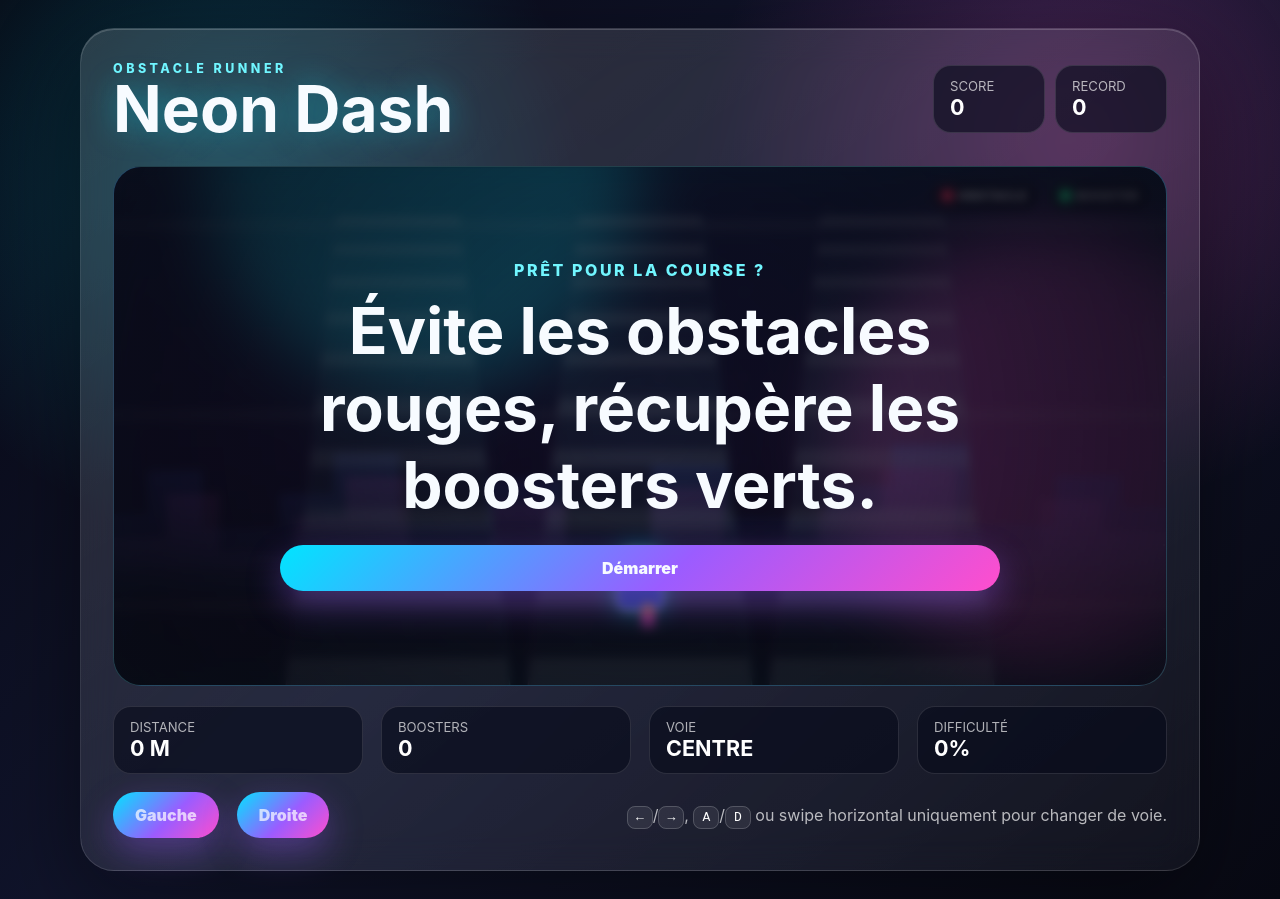
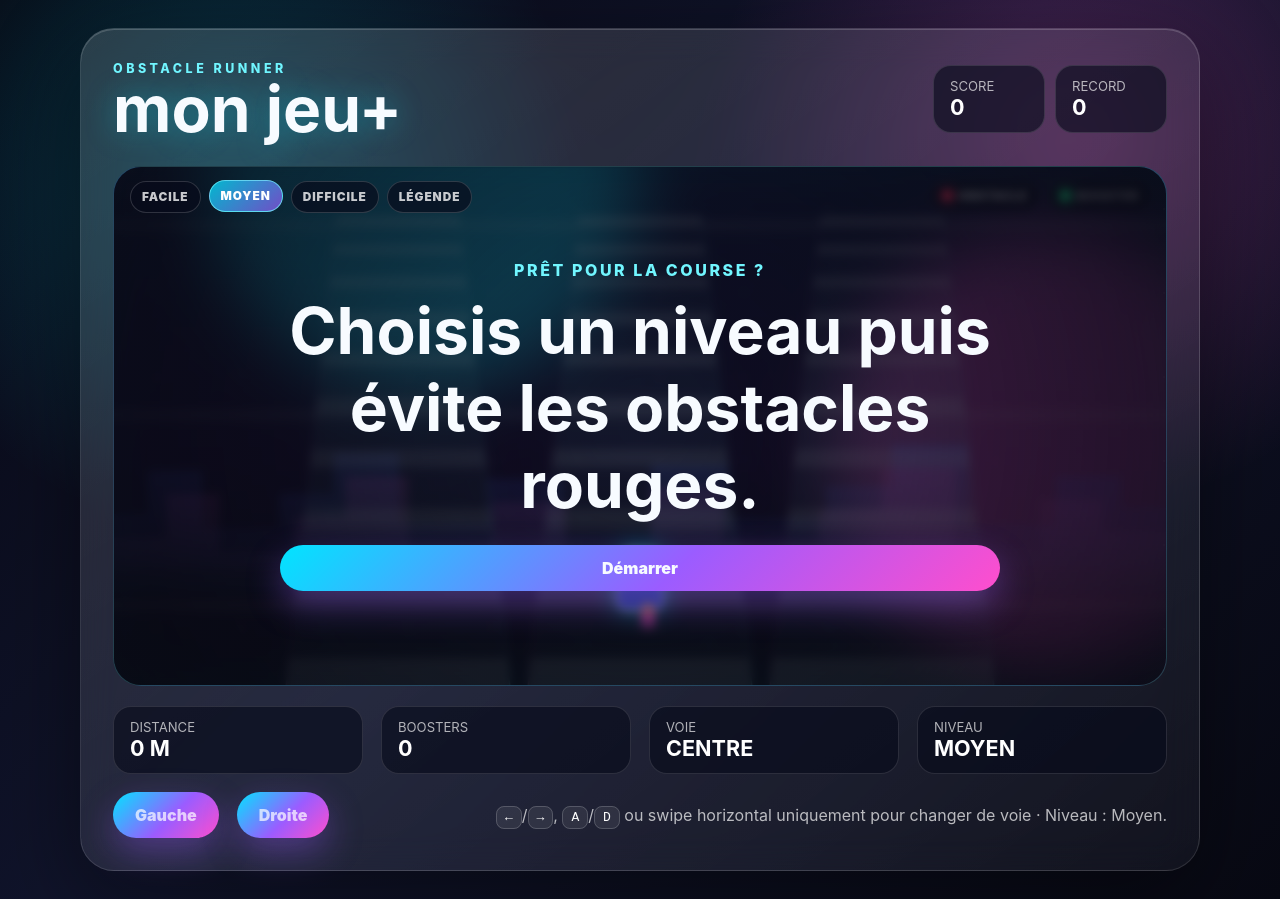
Before and after one commit to djkmill33-creator/Game, a React (Vite) app: page / in a window 1280 px wide. Built offline with nearby package versions, Linux system fonts and the light colour scheme.

Commit message:
Add mon jeu plus difficulty levels

```diff
--- a/index.html
+++ b/index.html
@@ -3,7 +3,7 @@
   <head>
     <meta charset="UTF-8" />
     <meta name="viewport" content="width=device-width, initial-scale=1.0" />
-    <title>Neon Dash — Obstacle Runner</title>
+    <title>mon jeu+ — Obstacle Runner</title>
   </head>
   <body>
     <div id="root"></div>
--- a/src/main.jsx
+++ b/src/main.jsx
@@ -6,9 +6,9 @@ const STAGE_HEIGHT = 520
 const PLAYER = { y: 382, width: 52, height: 66 }
 const ENTITY_START_Y = -120
 const ENTITY_END_Y = STAGE_HEIGHT + 120
-const OBSTACLE_SPEED = 4.8
-const SPAWN_MIN = 520
-const SPAWN_RANDOM = 460
+const BASE_OBSTACLE_SPEED = 4.8
+const BASE_SPAWN_MIN = 520
+const BASE_SPAWN_RANDOM = 460
 const SWIPE_THRESHOLD = 42
 const LANES = [
   { label: 'gauche', left: 27 },
@@ -20,6 +20,12 @@ const OBSTACLE_VARIANTS = [
   { width: 74, height: 54, label: 'barrière' },
   { width: 52, height: 92, label: 'tour' },
 ]
+const DIFFICULTIES = {
+  facile: { label: 'Facile', speed: 0.82, spawn: 1.28, score: 1 },
+  moyen: { label: 'Moyen', speed: 1, spawn: 1, score: 1.2 },
+  difficile: { label: 'Difficile', speed: 1.22, spawn: 0.82, score: 1.45 },
+  legende: { label: 'Légende', speed: 1.48, spawn: 0.66, score: 1.8 },
+}
 
 const clampLane = (laneIndex) => Math.max(0, Math.min(LANES.length - 1, laneIndex))
 
@@ -58,12 +64,12 @@ function verticalOverlap(a, b) {
 }
 
 function useHighScore(score, gameState) {
-  const [bestScore, setBestScore] = useState(() => Number(localStorage.getItem('neonDashBest') || 0))
+  const [bestScore, setBestScore] = useState(() => Number(localStorage.getItem('monJeuPlusBest') || 0))
 
   useEffect(() => {
     if (gameState === 'over' && score > bestScore) {
       setBestScore(score)
-      localStorage.setItem('neonDashBest', String(score))
+      localStorage.setItem('monJeuPlusBest', String(score))
     }
   }, [bestScore, gameState, score])
 
@@ -77,6 +83,7 @@ function App() {
   const [score, setScore] = useState(0)
   const [boosters, setBoosters] = useState(0)
   const [speedBoost, setSpeedBoost] = useState(1)
+  const [difficultyKey, setDifficultyKey] = useState('moyen')
 
   const lastFrameRef = useRef(0)
   const spawnTimerRef = useRef(620)
@@ -85,6 +92,7 @@ function App() {
   const scoreRef = useRef(score)
   const bestScore = useHighScore(score, gameState)
 
+  const difficulty = DIFFICULTIES[difficultyKey]
   const currentLane = LANES[laneIndex]
   const playerBox = useMemo(
     () => ({
@@ -97,7 +105,7 @@ function App() {
 
   const resetGame = useCallback(() => {
     lastFrameRef.current = 0
-    spawnTimerRef.current = 620
+    spawnTimerRef.current = BASE_SPAWN_MIN * difficulty.spawn
     scoreRef.current = 0
     activePointersRef.current.clear()
     setLaneIndex(1)
@@ -106,11 +114,16 @@ function App() {
     setBoosters(0)
     setSpeedBoost(1)
     setGameState('playing')
-  }, [])
+  }, [difficulty.spawn])
 
   const changeLane = useCallback((direction) => {
     if (gameStateRef.current !== 'playing') return
     setLaneIndex((currentIndex) => clampLane(currentIndex + direction))
+  }, [])
+
+  const selectDifficulty = useCallback((nextDifficultyKey) => {
+    if (gameStateRef.current === 'playing') return
+    setDifficultyKey(nextDifficultyKey)
   }, [])
 
   const rememberPointer = useCallback((event) => {
@@ -189,9 +202,9 @@ function App() {
       lastFrameRef.current = timestamp
 
       if (gameStateRef.current === 'playing') {
-        const nextScore = scoreRef.current + Math.round(delta * 2)
+        const nextScore = scoreRef.current + Math.round(delta * 2 * difficulty.score)
         const nextBoost = 1 + Math.min(nextScore / 1600, 0.9)
-        const travel = OBSTACLE_SPEED * nextBoost * delta
+        const travel = BASE_OBSTACLE_SPEED * difficulty.speed * nextBoost * delta
 
         scoreRef.current = nextScore
         spawnTimerRef.current -= 16.67 * delta * nextBoost
@@ -207,7 +220,7 @@ function App() {
 
           if (spawnTimerRef.current <= 0) {
             nextEntities = [...nextEntities, createEntity(nextScore)]
-            spawnTimerRef.current = SPAWN_MIN + Math.random() * SPAWN_RANDOM - Math.min(nextScore, 650) * 0.32
+            spawnTimerRef.current = (BASE_SPAWN_MIN + Math.random() * BASE_SPAWN_RANDOM - Math.min(nextScore, 650) * 0.32) * difficulty.spawn
           }
 
           const hasCollision = nextEntities.some((entity) => {
@@ -252,18 +265,16 @@ function App() {
 
     animationFrameId = requestAnimationFrame(update)
     return () => cancelAnimationFrame(animationFrameId)
-  }, [playerBox])
+  }, [difficulty.score, difficulty.spawn, difficulty.speed, playerBox])
 
   const distance = Math.floor(score / 10)
-  const difficulty = Math.min(100, Math.round((speedBoost - 1) * 112))
-
   return (
     <main className="shell">
-      <section className="hero-panel" aria-label="Jeu d'obstacles Neon Dash">
+      <section className="hero-panel" aria-label="Jeu d'obstacles mon jeu+">
         <div className="topbar">
           <div>
             <p className="eyebrow">Obstacle runner</p>
-            <h1>Neon Dash</h1>
+            <h1>mon jeu+</h1>
           </div>
           <div className="scores" aria-label="Scores">
             <span>Score <strong>{score}</strong></span>
@@ -326,12 +337,26 @@ function App() {
           {gameState !== 'playing' && (
             <div className="overlay">
               <p>{gameState === 'ready' ? 'Prêt pour la course ?' : 'Collision obstacle'}</p>
-              <h2>{gameState === 'ready' ? 'Évite les obstacles rouges, récupère les boosters verts.' : `Score final : ${score}`}</h2>
+              <h2>{gameState === 'ready' ? `Choisis un niveau puis évite les obstacles rouges.` : `Score final : ${score}`}</h2>
               <button type="button" onClick={resetGame}>
                 {gameState === 'ready' ? 'Démarrer' : 'Rejouer'}
               </button>
             </div>
           )}
+
+          <div className="difficulty-picker" aria-label="Niveau de difficulté">
+            {Object.entries(DIFFICULTIES).map(([key, option]) => (
+              <button
+                className={key === difficultyKey ? 'is-active' : ''}
+                disabled={gameState === 'playing'}
+                key={key}
+                onClick={() => selectDifficulty(key)}
+                type="button"
+              >
+                {option.label}
+              </button>
+            ))}
+          </div>
 
           <div className="legend" aria-hidden="true">
             <span className="legend-obstacle">Obstacle</span>
@@ -363,15 +388,15 @@ function App() {
             <strong>{currentLane.label}</strong>
           </article>
           <article>
-            <span>Difficulté</span>
-            <strong>{difficulty}%</strong>
+            <span>Niveau</span>
+            <strong>{difficulty.label}</strong>
           </article>
         </div>
 
         <div className="controls">
           <button type="button" onClick={() => changeLane(-1)}>Gauche</button>
           <button type="button" onClick={() => changeLane(1)}>Droite</button>
-          <p><kbd>←</kbd>/<kbd>→</kbd>, <kbd>A</kbd>/<kbd>D</kbd> ou swipe horizontal uniquement pour changer de voie.</p>
+          <p><kbd>←</kbd>/<kbd>→</kbd>, <kbd>A</kbd>/<kbd>D</kbd> ou swipe horizontal uniquement pour changer de voie · Niveau : {difficulty.label}.</p>
         </div>
       </section>
     </main>
--- a/src/styles.css
+++ b/src/styles.css
@@ -309,6 +309,44 @@ h1 {
   font-weight: 1000;
 }
 
+
+.difficulty-picker {
+  position: absolute;
+  top: 14px;
+  left: 16px;
+  z-index: 11;
+  display: flex;
+  max-width: min(520px, calc(100% - 32px));
+  gap: 8px;
+  flex-wrap: wrap;
+}
+
+.difficulty-picker button {
+  padding: 8px 11px;
+  border: 1px solid rgba(255, 255, 255, 0.16);
+  border-radius: 999px;
+  background: rgba(8, 11, 27, 0.68);
+  color: rgba(255, 255, 255, 0.78);
+  font-size: 0.74rem;
+  font-weight: 900;
+  letter-spacing: 0.08em;
+  text-transform: uppercase;
+  touch-action: manipulation;
+  transition: transform 160ms ease, border-color 160ms ease, background 160ms ease;
+}
+
+.difficulty-picker button:not(:disabled):hover,
+.difficulty-picker button.is-active {
+  border-color: rgba(113, 246, 255, 0.72);
+  background: linear-gradient(135deg, rgba(0, 229, 255, 0.78), rgba(155, 92, 255, 0.72));
+  color: #fff;
+  transform: translateY(-1px);
+}
+
+.difficulty-picker button:disabled {
+  cursor: not-allowed;
+}
+
 .legend {
   position: absolute;
   top: 14px;
```
